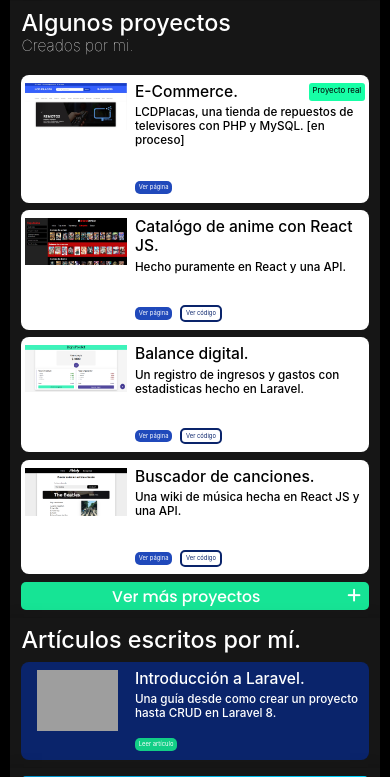
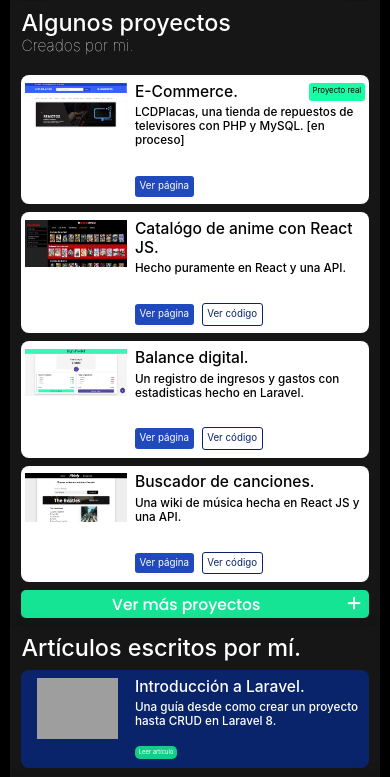
Before and after one commit to Novak-Fenocchio/Portafolio, a PHP site: page / in a window 390 px wide. Shown: the part 721-1498 px from the top of the page. Run offline with PHP 8.4, Linux system fonts and the light colour scheme; some libraries are stand-ins or nearby versions; grey boxes are pictures that could not be loaded.

Commit message:
Button 'see code' added and redesign of a few buttons

```diff
--- a/css/mobile.css
+++ b/css/mobile.css
@@ -109,6 +109,16 @@
     -webkit-border-radius: 3px 3px 3px 3px;
     padding: 0.8vw 1.2vw 0.8vw 1.2vw;
   }
+  .btn-blue button {
+    font-size: 2.5vw;
+    border-radius: 3px 3px 3px 3px;
+    -moz-border-radius: 3px 3px 3px 3px;
+    -webkit-border-radius: 3px 3px 3px 3px;
+    padding: 0.8vw 1.2vw 0.8vw 1.2vw;
+  }
+  .btn-min button {
+    border: 1px solid;
+  }
   /* Articles */
   .section_blog article img {
     margin-left: 3vw;
```
